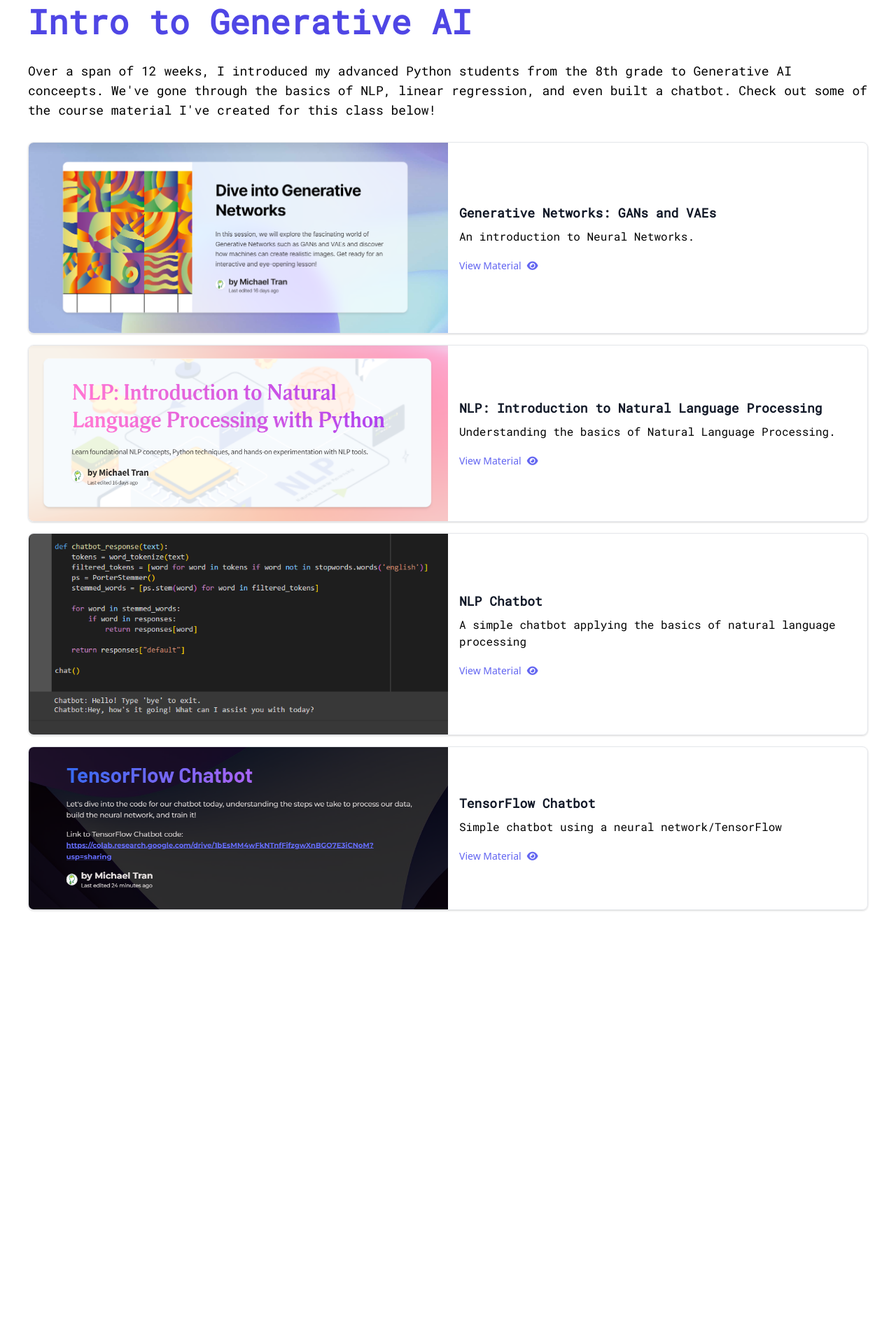
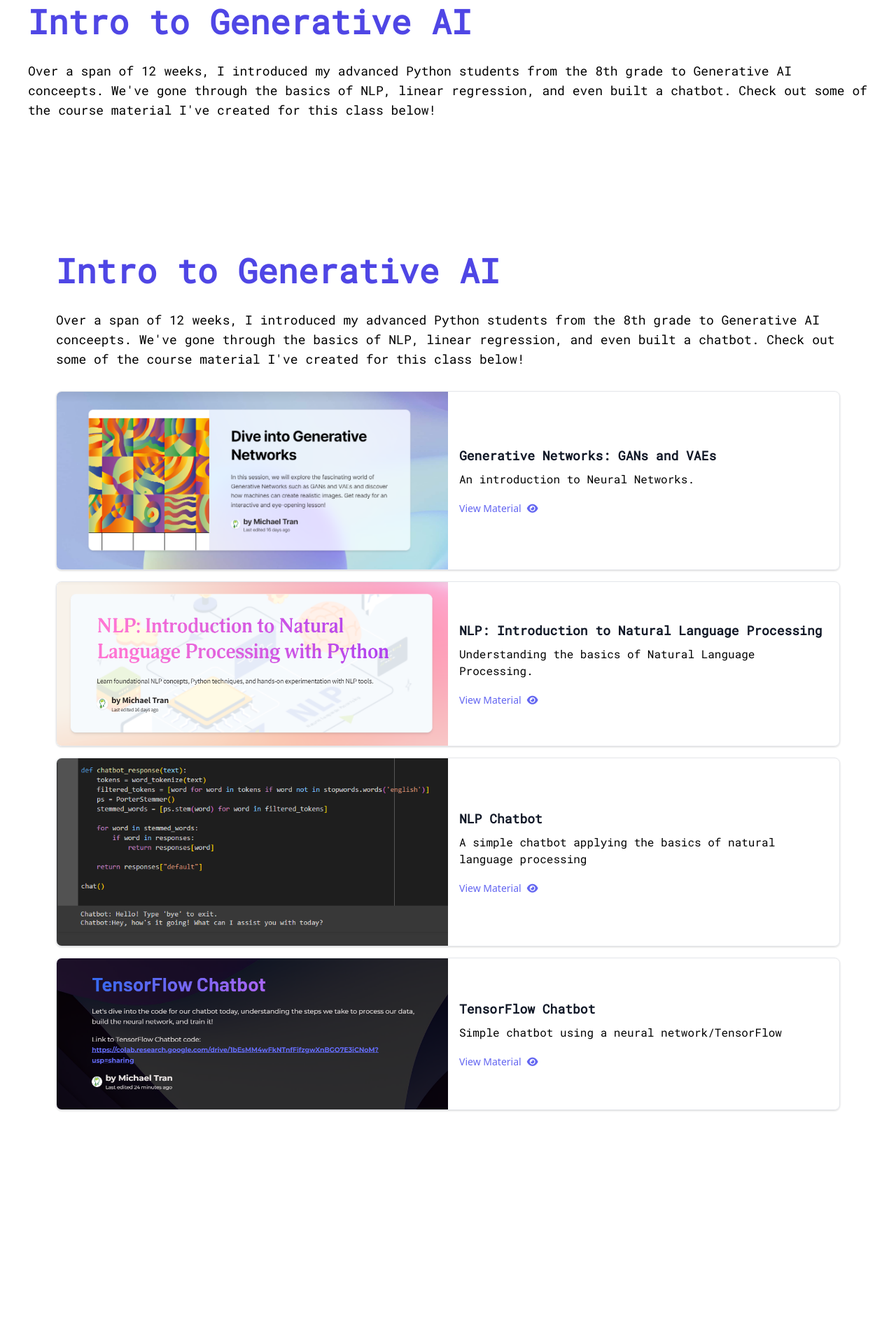
Before and after one commit to MichaelTranB/myPortfolio, a Flask app: page /generative_ai in a window 1280 px wide. Shown: the part 153-2060 px from the top of the page at 70% size. Before the commit the page ends 1455 px from the top, so only its background shows below. Run offline with Flask 3, Linux system fonts and the light colour scheme; some libraries are stand-ins or nearby versions.

Commit message:
Added to coruse material section

```diff
--- a/templates/generative_ai.html
+++ b/templates/generative_ai.html
@@ -9,6 +9,14 @@
             Over a span of 12 weeks, I introduced my advanced Python students from the 8th grade to Generative AI conceepts. We've gone through the basics of NLP, linear regression, and even built a chatbot. Check out some of the course material I've created for this class below!
         </p>
     </div>
+
+    <div class="container mx-auto max-w-7xl px-10 py-40">
+        <div class="w-full mb-8">
+            <h2 class="text-5xl font-orbitron text-indigo-600 bold-title mb-8">Intro to Generative AI</h2>
+            <p class="font-orbitron text-lg">
+                Over a span of 12 weeks, I introduced my advanced Python students from the 8th grade to Generative AI conceepts. We've gone through the basics of NLP, linear regression, and even built a chatbot. Check out some of the course material I've created for this class below!
+            </p>
+        </div>
 
     <!-- Course materials section -->
     <div class="grid grid-cols-1 gap-4 mt-8">
```
